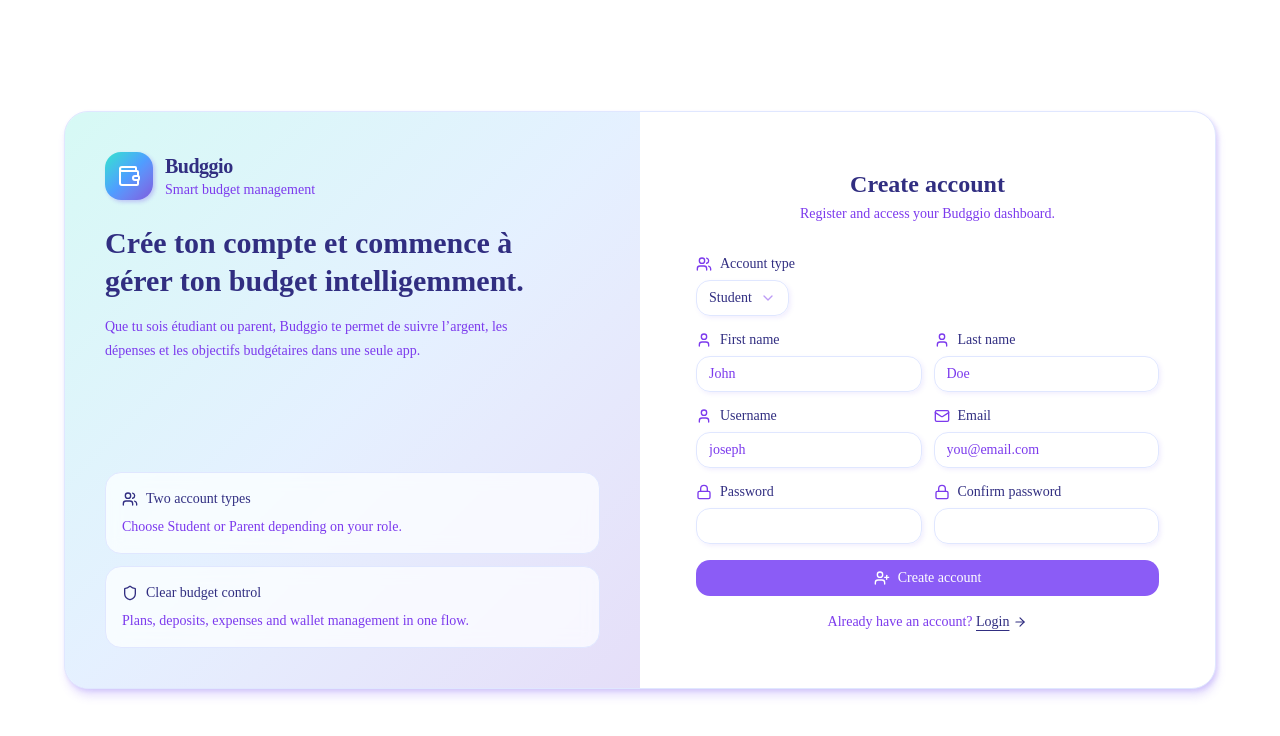
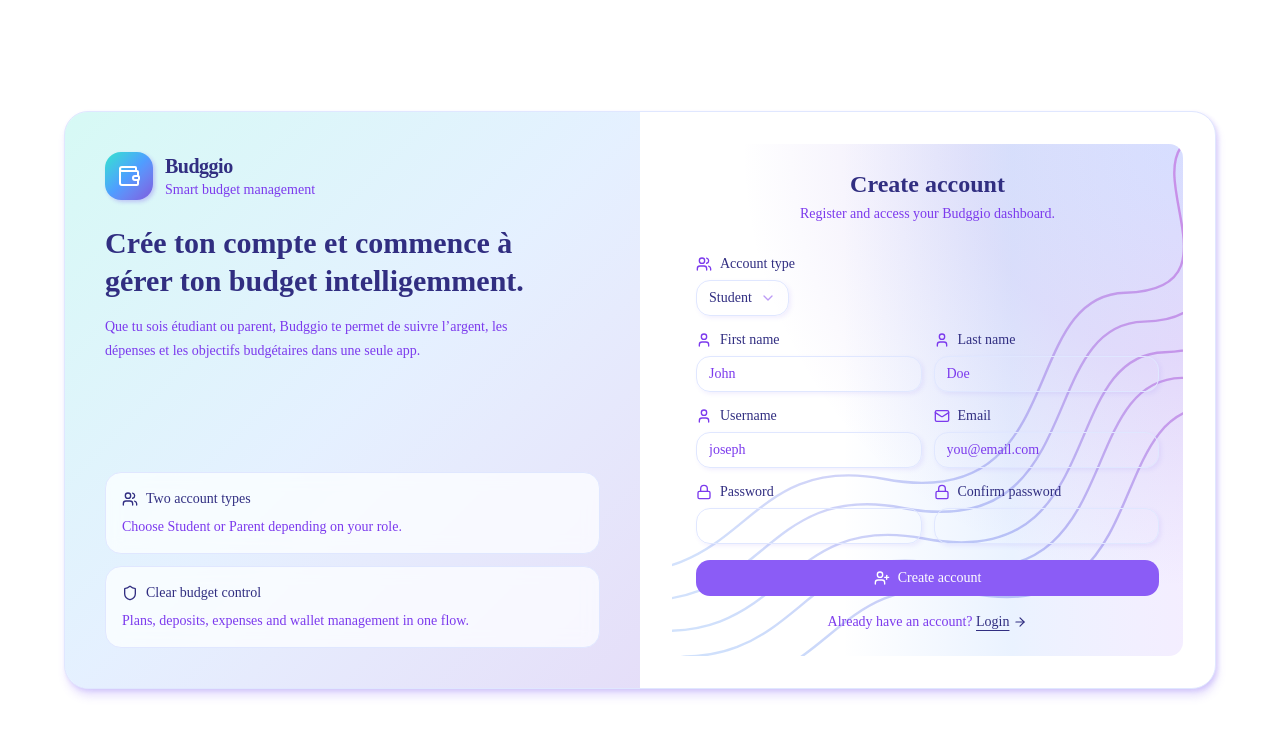
Before and after one commit to OmgbakeviN/allowance_frontend, a React (Vite) app: page /register in a window 1280 px wide. Shown: the top 736 px of the page. Built offline with nearby package versions, Linux system fonts and the light colour scheme.

Commit message:
added line and gradient design

```diff
--- a/src/components/ui/card.jsx
+++ b/src/components/ui/card.jsx
@@ -1,26 +1,47 @@
 import * as React from "react"
-
 import { cn } from "@/lib/utils"
 
-function Card({
-  className,
-  ...props
-}) {
+/**
+ * Composant Card avec fond décoratif (gradient + lignes SVG)
+ * Le contenu est placé au-dessus grâce à un z-index approprié.
+ */
+function Card({ className, children, ...props }) {
   return (
     <div
       data-slot="card"
       className={cn(
-        "bg-card text-card-foreground flex flex-col gap-6 rounded-xl border py-6 shadow-sm",
+        "relative isolate overflow-hidden rounded-xl border bg-card text-card-foreground shadow-sm",
         className
       )}
-      {...props} />
-  );
+      {...props}
+    >
+      {/* Éléments décoratifs (inertes pour les lecteurs d'écran) */}
+      <div
+        aria-hidden="true"
+        className="pointer-events-none absolute inset-0 z-0 bg-[radial-gradient(120%_120%_at_100%_0%,rgba(79,157,255,0.18)_0%,rgba(124,90,222,0.14)_35%,transparent_72%)]"
+      />
+
+      <div
+        aria-hidden="true"
+        className="pointer-events-none absolute inset-y-0 right-0 z-0 w-2/3 bg-gradient-to-l from-violet-500/10 via-blue-500/10 to-transparent"
+      />
+
+      <img
+        src="/lines.svg"
+        alt=""
+        aria-hidden="true"
+        className="pointer-events-none absolute right-0 top-0 z-0 h-full max-w-none object-contain opacity-[0.4] [mask-image:linear-gradient(to_left,black,transparent)]"
+      />
+
+      {/* Contenu principal (passe au-dessus des décors) */}
+      <div className="relative z-10 flex flex-col gap-6 py-6">
+        {children}
+      </div>
+    </div>
+  )
 }
 
-function CardHeader({
-  className,
-  ...props
-}) {
+function CardHeader({ className, children, ...props }) {
   return (
     <div
       data-slot="card-header"
@@ -28,38 +49,38 @@ function CardHeader({
         "@container/card-header grid auto-rows-min grid-rows-[auto_auto] items-start gap-2 px-6 has-data-[slot=card-action]:grid-cols-[1fr_auto] [.border-b]:pb-6",
         className
       )}
-      {...props} />
-  );
+      {...props}
+    >
+      {children}
+    </div>
+  )
 }
 
-function CardTitle({
-  className,
-  ...props
-}) {
+function CardTitle({ className, children, ...props }) {
   return (
     <div
       data-slot="card-title"
       className={cn("leading-none font-semibold", className)}
-      {...props} />
-  );
+      {...props}
+    >
+      {children}
+    </div>
+  )
 }
 
-function CardDescription({
-  className,
-  ...props
-}) {
+function CardDescription({ className, children, ...props }) {
   return (
     <div
       data-slot="card-description"
       className={cn("text-muted-foreground text-sm", className)}
-      {...props} />
-  );
+      {...props}
+    >
+      {children}
+    </div>
+  )
 }
 
-function CardAction({
-  className,
-  ...props
-}) {
+function CardAction({ className, children, ...props }) {
   return (
     <div
       data-slot="card-action"
@@ -67,27 +88,35 @@ function CardAction({
         "col-start-2 row-span-2 row-start-1 self-start justify-self-end",
         className
       )}
-      {...props} />
-  );
+      {...props}
+    >
+      {children}
+    </div>
+  )
 }
 
-function CardContent({
-  className,
-  ...props
-}) {
-  return (<div data-slot="card-content" className={cn("px-6", className)} {...props} />);
+function CardContent({ className, children, ...props }) {
+  return (
+    <div
+      data-slot="card-content"
+      className={cn("px-6", className)}
+      {...props}
+    >
+      {children}
+    </div>
+  )
 }
 
-function CardFooter({
-  className,
-  ...props
-}) {
+function CardFooter({ className, children, ...props }) {
   return (
     <div
       data-slot="card-footer"
       className={cn("flex items-center px-6 [.border-t]:pt-6", className)}
-      {...props} />
-  );
+      {...props}
+    >
+      {children}
+    </div>
+  )
 }
 
 export {
```
Also changed, not shown: public/lines.svg (added).
